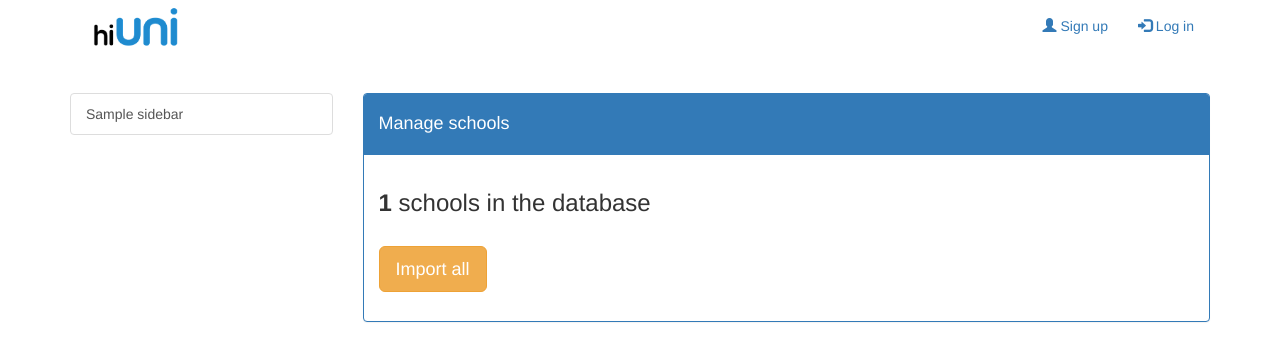
After one commit to andrewschmidt/HiUni-Reports, a Python web app: template templates/manage_schools.html in a window 1280 px wide. The commit adds this page. Shown: the top 361 px of the page. Run offline with Jinja, Linux system fonts and the light colour scheme; the template is opened without the code that fills it: most values are stand-ins (such as "Sample title", 1, 10 or a date in 2020); some libraries are stand-ins or nearby versions.

Commit message:
Added "Manage Schools" page for employees
It’s super simple right now — just a count of how many schools are in
the database, and a button that fires an async function to import all
the schools from the PayScale and IPEDS .csv files.

```diff
--- a/data_helper.py
+++ b/data_helper.py
@@ -6,6 +6,7 @@
 
 from data_model import * # The data model & the database connection.
 import csv # For reading CSVs.
+from decorators import async
 
 
 ipeds_file = "IPEDS data.csv" # The CSV file w/ data from IPEDS.
@@ -542,6 +543,11 @@ def import_school_data(): # A hands-off version of import_school_data_from_sheet
 	import_school_data_from_sheets(cost_sheet, salary_sheet = salary_sheet)
 
 
+@async
+def import_school_data_async():
+	import_school_data()
+
+
 
 # ***************** DATABASE MANAGEMENT *****************
 
--- /dev/null
+++ b/templates/manage_schools.html
@@ -0,0 +1,22 @@
+{% extends "sidebar.html" %}
+{% set sidebar_active = True %}
+{% set active_page = "manage_schools" %}
+
+{% block right_content %}
+
+	<div class="panel panel-primary">
+
+		<div class="panel-heading"><h4>Manage schools</h4></div>
+
+		<div class="panel-body">
+			<h3><b>{{ school_count }}</b> schools in the database</h3>
+			<br>
+			<form action = "/manage_schools" method = "post">
+				<button class = "btn btn-warning btn-lg" name = "import">Import all</button>
+			</form>
+
+		</div>
+
+	</div>
+
+{% endblock %}
--- a/templates/sidebar.html
+++ b/templates/sidebar.html
@@ -26,12 +26,13 @@
 					{% set sidebar = [
 						("/students", "students", "Edit reports"),
 						("/register_employee", "register_employee", "Add an employee"),
+						("/manage_schools", "manage_schools", "Manage schools")
 					] -%}
 
 				{% elif current_user.customer.is_organization %}
 					{% set sidebar = [
 						("/students", "students", "Students"),
-						("/questions", "questions", "Add a student"),
+						("/questions", "questions", "Add a student")
 					] -%}
 
 				{% else %}
```
Also changed, not shown: application.py (+17 -0 lines), 1 other file.
